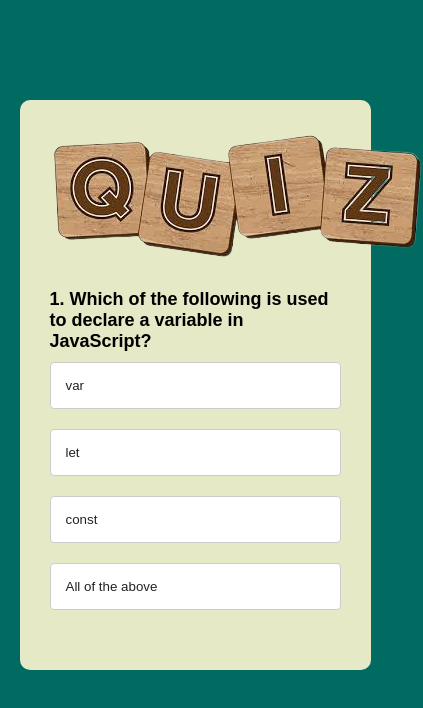
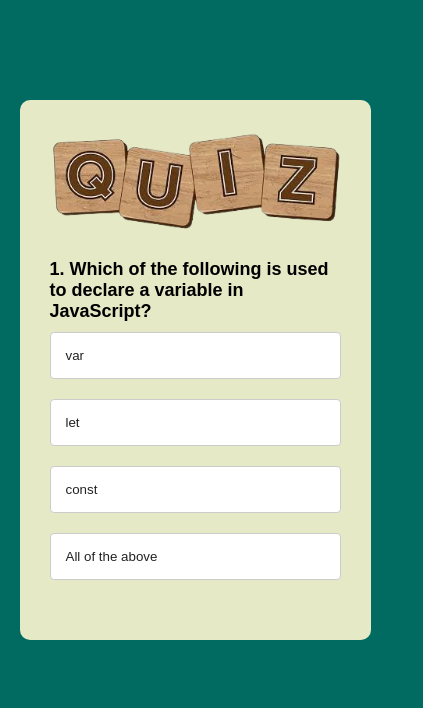
Before and after one commit to Santhosh-286/Quiz-app, a plain HTML site: page index.html in a window 390 px wide. Shown: the whole page, 423 px wide, since content can reach past the window. Drawn offline with Linux system fonts and the light colour scheme.

Commit message:
Update style.css

```diff
--- a/style.css
+++ b/style.css
@@ -96,3 +96,9 @@ body {
   display: none; /* hidden until final */
   z-index: -1; /* stays behind the quiz */
 }
+@media (max-width: 480px) {
+  .logo img {
+    width: 100%;
+    height: auto;
+  }
+}
```
